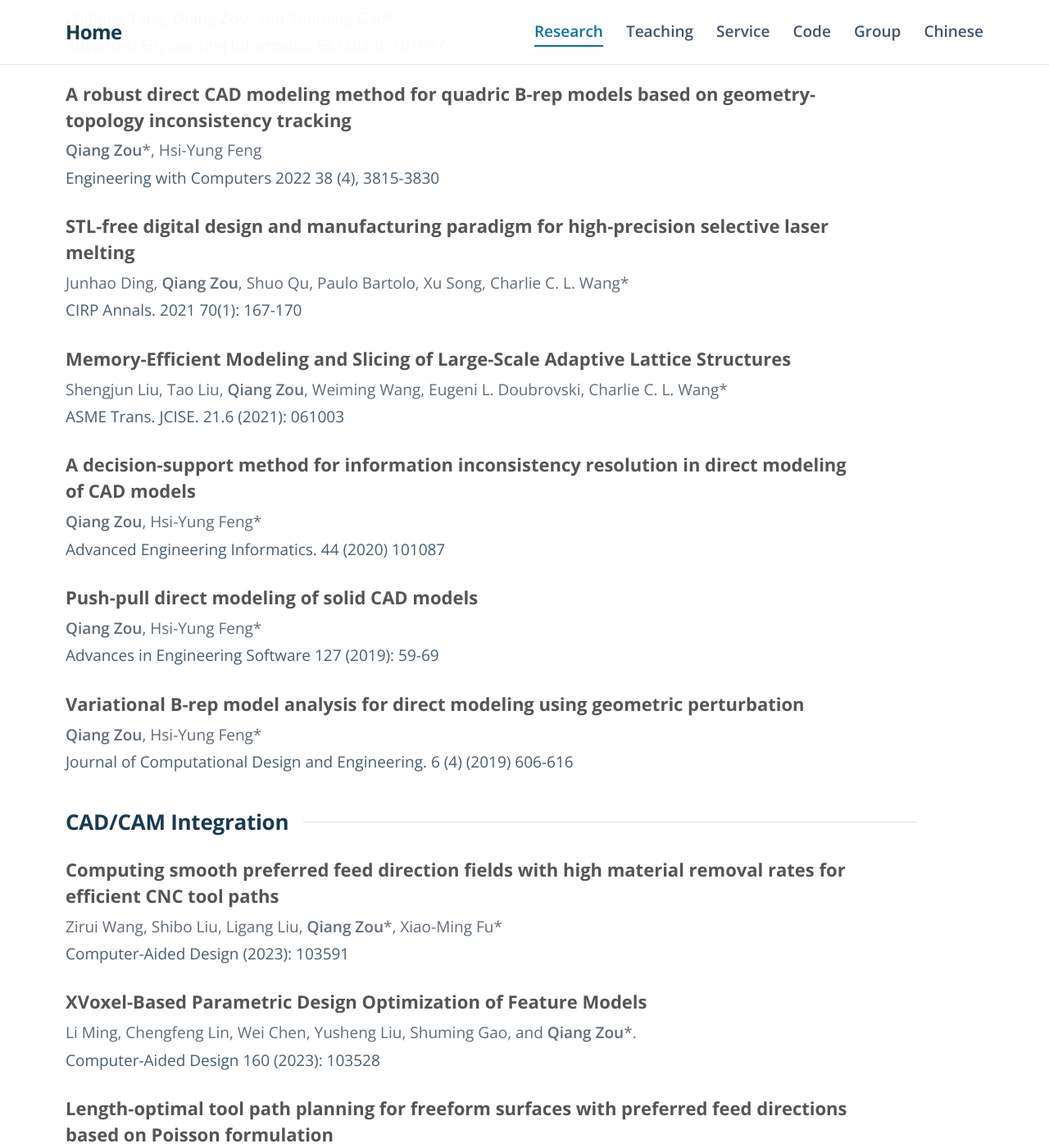
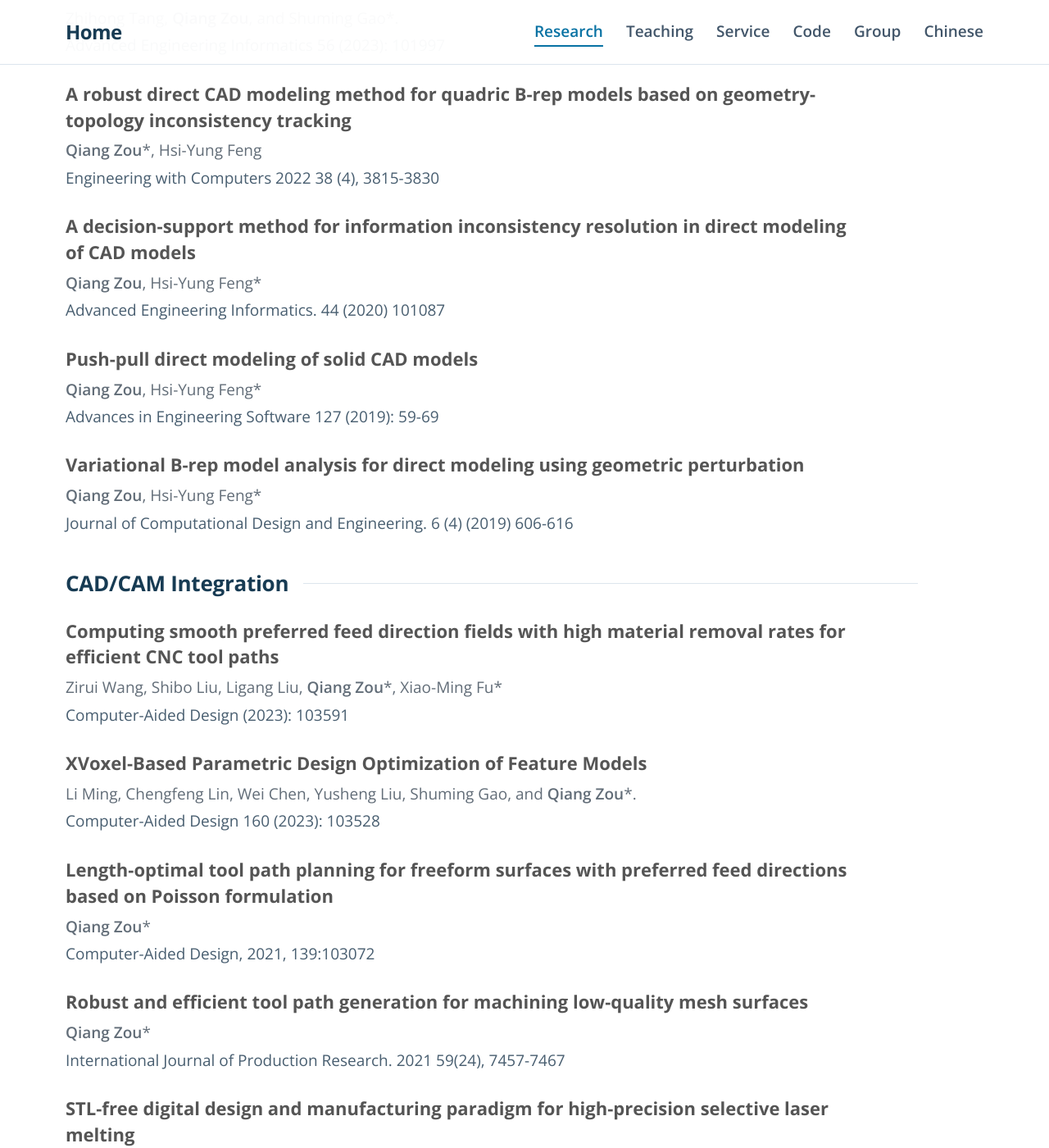
Before and after one commit to Qiang-Zou/Qiang-Zou.github.io, a Jekyll site: the page built from content/research.md, in a window 1280 px wide and 1400 px high, scrolled down 3401 px. Shown: the whole window at 82% size. Built offline with Jekyll 4.4.1, drawn with Linux system fonts in a browser that asks for light colours; some of the changed text lies outside the part shown.

Commit message:
Classify design-to-manufacturing papers under CAD/CAM Integration

```diff
--- a/content/research.md
+++ b/content/research.md
@@ -140,18 +140,6 @@ permalink: /research/
 
   *Engineering with Computers 2022 38 (4), 3815-3830*
 
-- **STL-free digital design and manufacturing paradigm for high-precision selective laser melting**
-
-  Junhao Ding, **Qiang Zou**, Shuo Qu, Paulo Bartolo, Xu Song, Charlie C. L. Wang\*
-
-  *CIRP Annals. 2021 70(1): 167-170*
-
-- **Memory-Efficient Modeling and Slicing of Large-Scale Adaptive Lattice Structures**
-
-  Shengjun Liu, Tao Liu, **Qiang Zou**, Weiming Wang, Eugeni L. Doubrovski, Charlie C. L. Wang\*
-
-  *ASME Trans. JCISE. 21.6 (2021): 061003*
-
 - **A decision-support method for information inconsistency resolution in direct modeling of CAD models**
 
   **Qiang Zou**, Hsi-Yung Feng\*
@@ -195,6 +183,18 @@ permalink: /research/
   **Qiang Zou**\*
 
   *International Journal of Production Research. 2021 59(24), 7457-7467*
+
+- **STL-free digital design and manufacturing paradigm for high-precision selective laser melting**
+
+  Junhao Ding, **Qiang Zou**, Shuo Qu, Paulo Bartolo, Xu Song, Charlie C. L. Wang\*
+
+  *CIRP Annals. 2021 70(1): 167-170*
+
+- **Memory-Efficient Modeling and Slicing of Large-Scale Adaptive Lattice Structures**
+
+  Shengjun Liu, Tao Liu, **Qiang Zou**, Weiming Wang, Eugeni L. Doubrovski, Charlie C. L. Wang\*
+
+  *ASME Trans. JCISE. 21.6 (2021): 061003*
 
 - **Iso-level tool path planning for free-form surfaces**
 
```
